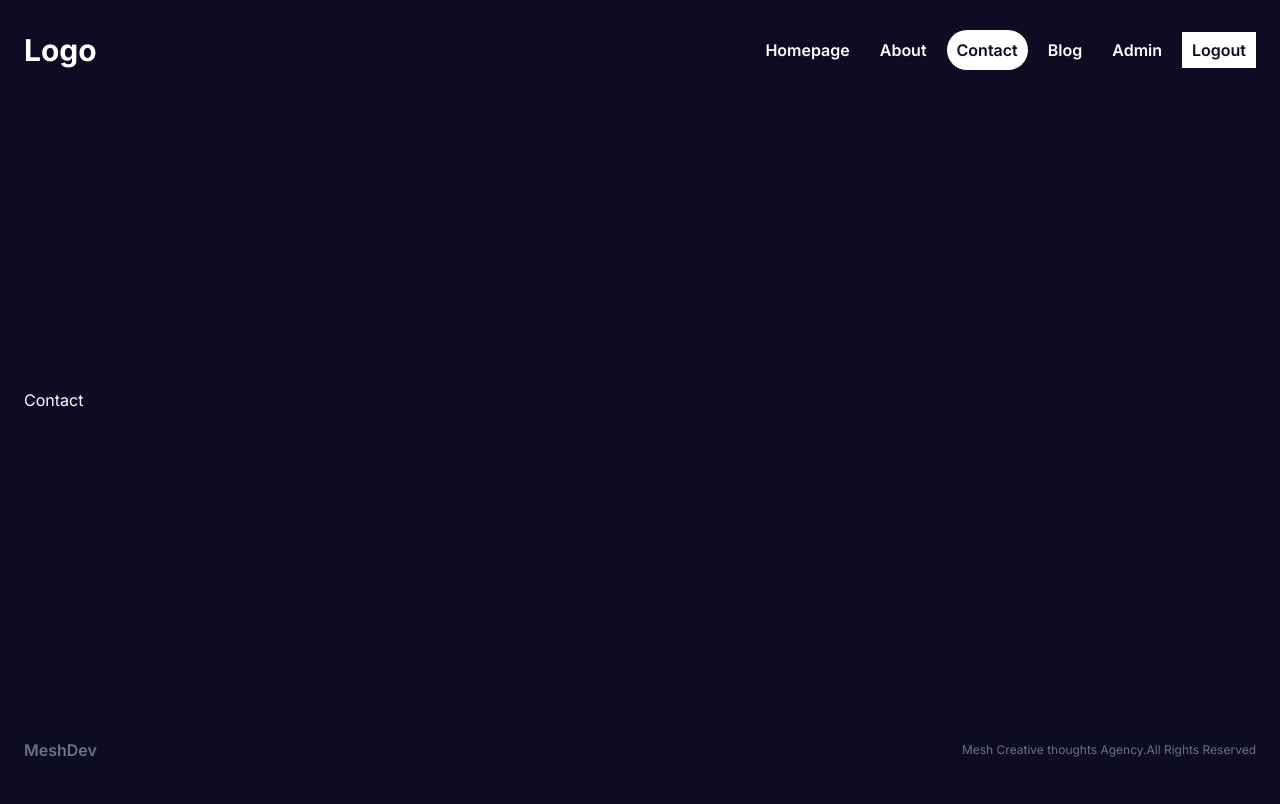
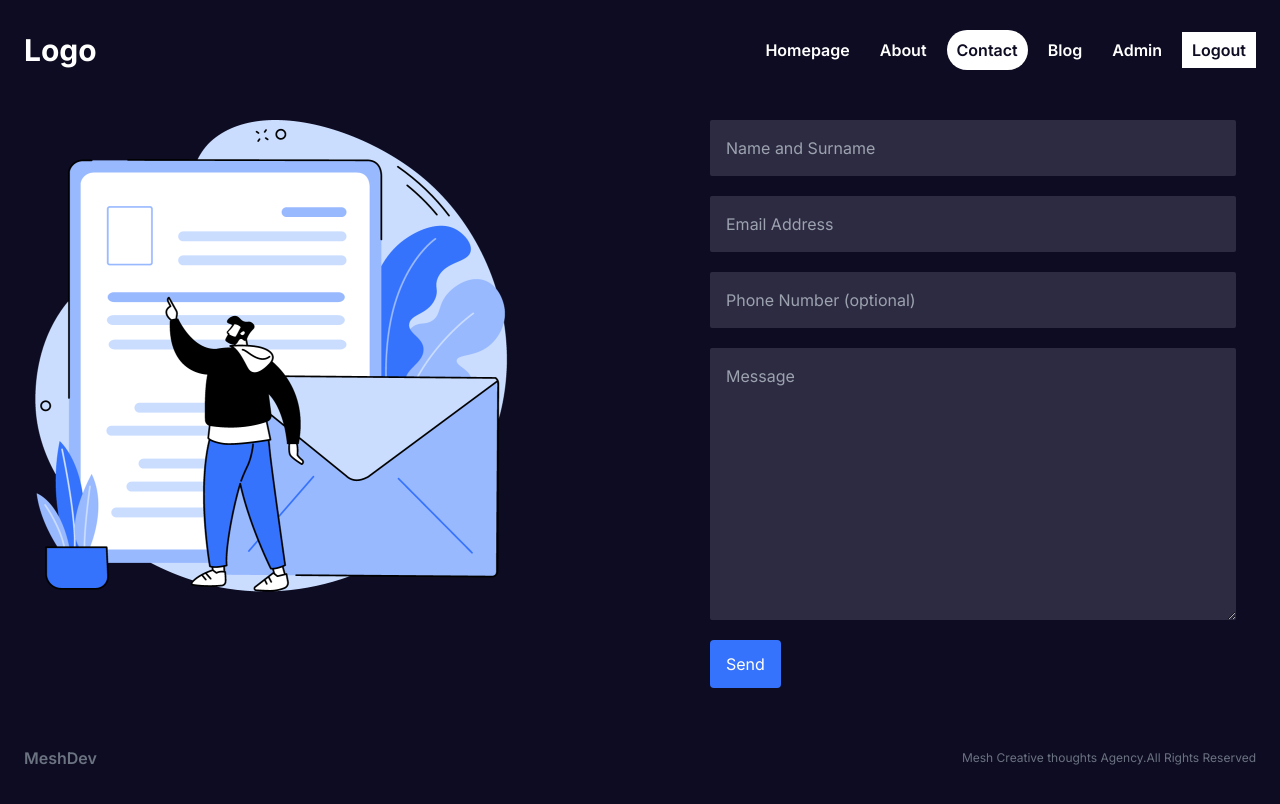
Before and after one commit to meshackkirwachumba/nextjsblog, a Next.js app: page /contact in a window 1280 px wide. Shown: the top 804 px of the page. Built offline with nearby package versions, Linux system fonts and the light colour scheme.

Commit message:
contact page

```diff
--- a/src/app/contact/page.jsx
+++ b/src/app/contact/page.jsx
@@ -1,7 +1,64 @@
-import React from "react";
+import Image from "next/image";
 
 const ContactPage = () => {
-  return <div>Contact</div>;
+  return (
+    <div
+      className="
+       flex
+       md:gap-[100px]
+       w-full
+     "
+    >
+      {/* image container */}
+      <div className="hidden md:block md:w-1/2 relative h-[500px] ">
+        <Image
+          src="/contact.png"
+          height={400}
+          width={500}
+          alt="contact image"
+          className="object-contain hidden md:block"
+        />
+      </div>
+
+      {/* form container */}
+      <div
+        className="
+         w-full
+         md:w-1/2
+         flex
+         flex-col
+         gap-12
+       "
+      >
+        <form className="flex flex-col gap-5 p-5">
+          <input
+            className="p-4 rounded-sm border-none outline-none bg-[var(--bgSoft)] text-[var(--text)]"
+            type="text"
+            placeholder="Name and Surname"
+          />
+          <input
+            className="p-4 rounded-sm border-none outline-none bg-[var(--bgSoft)] text-[var(--text)]"
+            type="text"
+            placeholder="Email Address"
+          />
+          <input
+            className="p-4 rounded-sm border-none outline-none bg-[var(--bgSoft)] text-[var(--text)]"
+            type="text"
+            placeholder="Phone Number (optional)"
+          />
+          <textarea
+            className="p-4 rounded-sm border-none outline-none bg-[var(--bgSoft)] text-[var(--text)]"
+            cols={30}
+            rows={10}
+            placeholder="Message"
+          />
+          <button className="w-fit px-4 py-3 border-none rounded bg-[var(--btn)] text-[var(--text)]">
+            Send
+          </button>
+        </form>
+      </div>
+    </div>
+  );
 };
 
 export default ContactPage;
```
